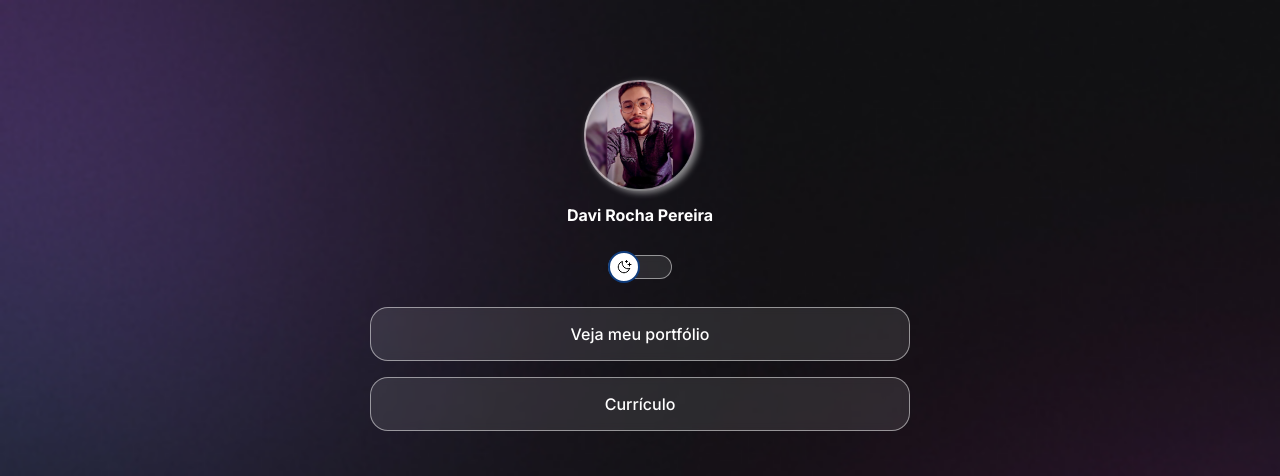
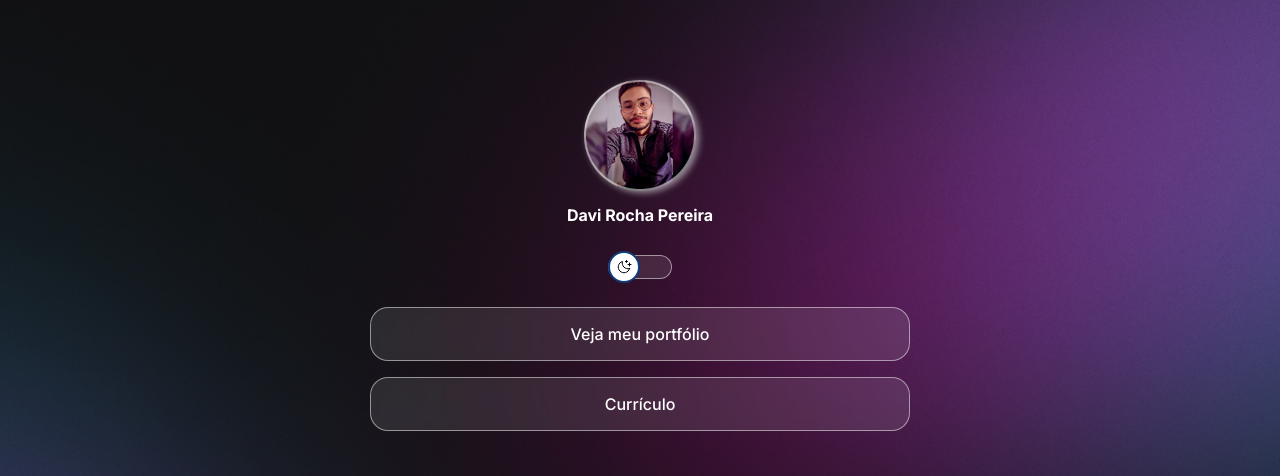
Before and after one commit to Davi2004/Projeto-DevLinks, a plain HTML site: page index.html in a window 1280 px wide. Shown: the top 476 px of the page. Drawn offline with nearby package versions, Linux system fonts and the light colour scheme.

Commit message:
change background based on media queries

```diff
--- a/style.css
+++ b/style.css
@@ -41,6 +41,7 @@ body {
   */
 
   background: var(--bg-url) no-repeat top center/cover;
+  height: 100vh;
 }
 
 body * {
@@ -212,3 +213,15 @@ footer span a {
 footer span a:hover {
   text-decoration: underline;
 }
+
+/* MEDIA QUERIES */
+
+@media (min-width: 700px) {
+  :root {
+    --bg-url: url(/assets/bg-desktop.jpg);
+  }
+
+  .light {
+    --bg-url: url(/assets/bg-desktop-light.jpg);
+  }
+}
```
